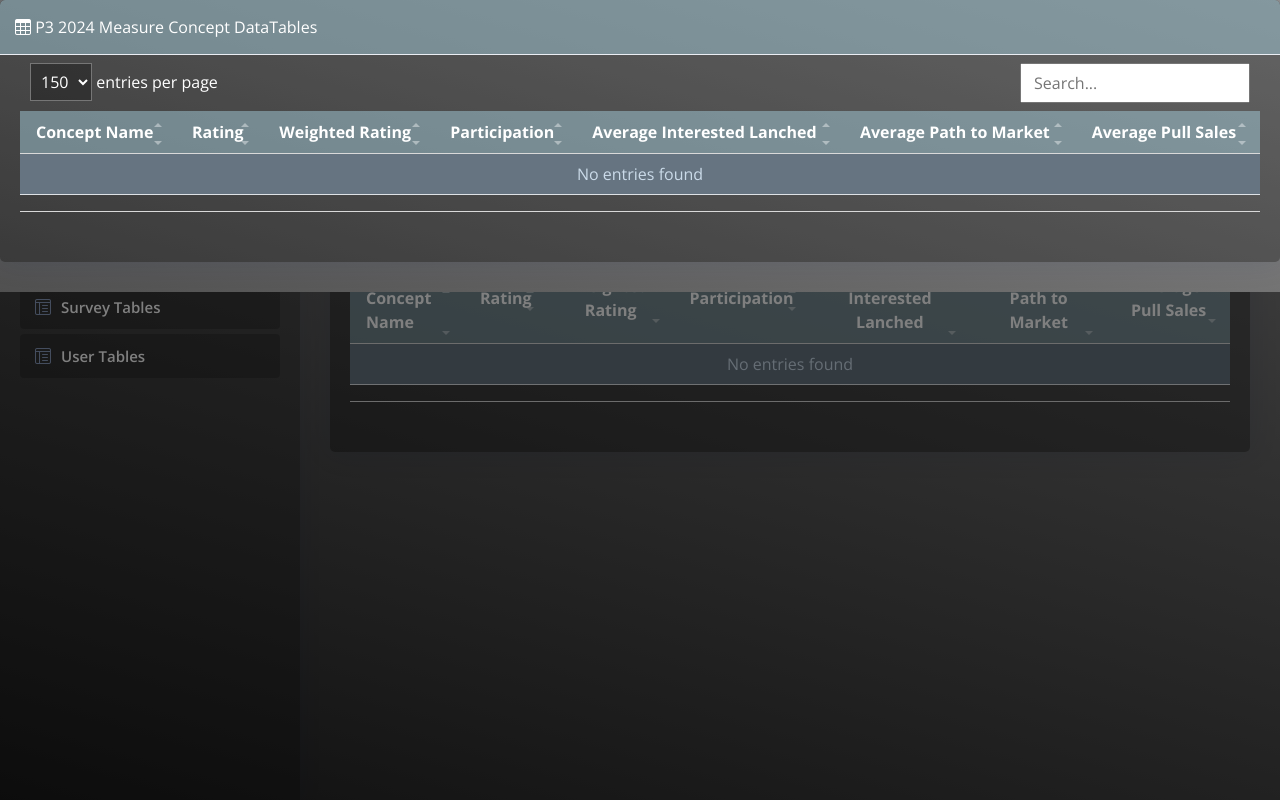
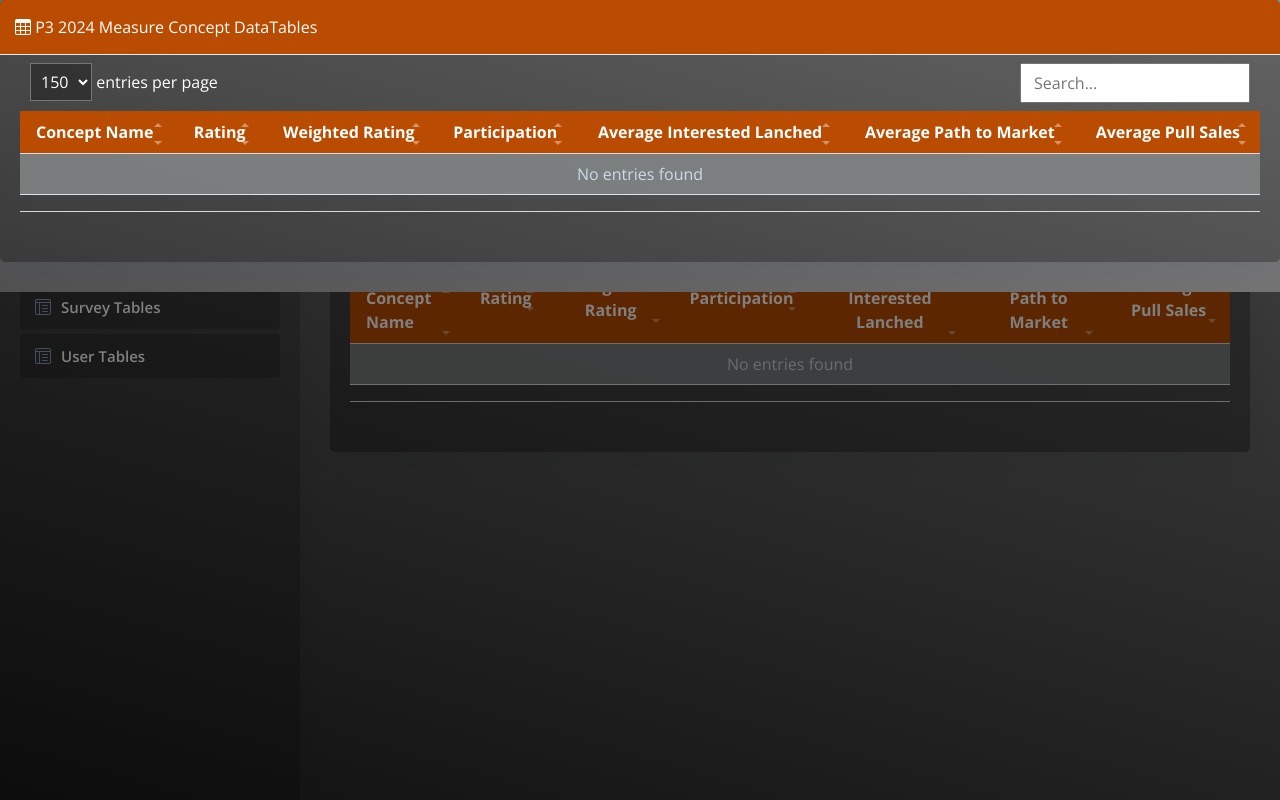
Before and after one commit to Lito8400/product-pipeline-pitch-2024, a Flask app: template templates/measure_concepts_admin.html in a window 1280 px wide, after a click on "Full Screen". Run offline with Flask 3, Linux system fonts and the light colour scheme; the template is opened without the code that fills it, so the values that code supplies are empty; some libraries are stand-ins or nearby versions.

Commit message:
Update dashboard and table for admin page, header for survey home page

```diff
--- a/main.py
+++ b/main.py
@@ -1,6 +1,6 @@
 from flask import Flask, render_template, request, redirect, url_for, session, jsonify, flash, g, send_file
 from flask_sqlalchemy import SQLAlchemy
-from flask_login import UserMixin, login_user, LoginManager, login_required, current_user, logout_user
+from flask_login import UserMixin, login_user, LoginManager, login_required, current_user, logout_user, user_loaded_from_request
 from flask_socketio import SocketIO
 from sqlalchemy.orm import DeclarativeBase, Mapped, mapped_column
 from sqlalchemy import Integer, String, Float, Boolean, ForeignKey, func, asc
--- a/static/assets_admin/css/style.css
+++ b/static/assets_admin/css/style.css
@@ -233,7 +233,7 @@ h6 {
 .card-header,
 .card-footer {
   border-color: #ebeef4;
-  background-color: rgb(163 204 217 / 50%);
+  background-color: #b94c01;
   color: #ffffff;
   padding: 15px;
 }
@@ -1273,7 +1273,7 @@ h6 {
 .fullscreen-all .card-header {
   flex: 0 1 auto;
   padding: 10px;
-  background: rgb(163 204 217 / 50%);
+  background: #b94c01;
   border-bottom: 1px solid #dee2e6;
 }
 
@@ -1291,7 +1291,7 @@ h6 {
 }
 
 .datatable-table > thead > tr > th {
-  background-color: rgb(163 204 217 / 50%);
+  background-color: #b94c01;
   color: #ffffff;
 }
 .datatable-table > tbody > tr > td {
@@ -1343,7 +1343,7 @@ label {
 
 .table {
   --bs-table-striped-color: #4b4c687d;
-  --bs-table-striped-bg: #667481;
+  --bs-table-striped-bg: #8c8f91d1;
   --bs-table-hover-color: #4154f1;
   --bs-table-hover-bg: #4154f1;
 }
--- a/static/css/survey_styles.css
+++ b/static/css/survey_styles.css
@@ -6,7 +6,7 @@
     background-color: #f4f4f4;
 } */
 body {
-    background-image: linear-gradient(16deg, #202020, #20202080);
+    background-image: url(/static/images/Header_Desktop.png);
     background-size: 100% 100%;
     background-attachment: fixed;
     background-position: center;
--- a/templates/measure_concepts_admin.html
+++ b/templates/measure_concepts_admin.html
@@ -34,24 +34,24 @@
                                             <thead>
                                                 <tr>
                                                     <th>Concept Name</th>
-                                                    <th>Rating</th>
-                                                    <th>Weighted Rating</th>
-                                                    <th>Participation</th>
-                                                    <th>Average Interested Lanched</th>
-                                                    <th>Average Path to Market</th>
-                                                    <th>Average Pull Sales</th>
+                                                    <th style="text-align: center; vertical-align: middle;">Rating</th>
+                                                    <th style="text-align: center; vertical-align: middle;">Weighted Rating</th>
+                                                    <th style="text-align: center; vertical-align: middle;">Participation</th>
+                                                    <th style="text-align: center; vertical-align: middle;">Average Interested Lanched</th>
+                                                    <th style="text-align: center; vertical-align: middle;">Average Path to Market</th>
+                                                    <th style="text-align: center; vertical-align: middle;">Average Pull Sales</th>
                                                 </tr>
                                             </thead>
                                             <tbody>
                                                 {% for product in measure_survey %}
                                                     <tr>
                                                         <td>{{ product.product_name }}</td>
-                                                        <td>{{ product.Rating }}</td>
-                                                        <td>{{ product.WRating}}</td>
-                                                        <td>{{ product.Participation }}</td>
-                                                        <td>{{ product.Average_interested_lanched }}</td>
-                                                        <td>{{ product.Average_path_to_market }}</td>
-                                                        <td>{{ product.Average_pull_sales }}</td>
+                                                        <td style="text-align: center; vertical-align: middle;">{{ product.Rating }}</td>
+                                                        <td style="text-align: center; vertical-align: middle;">{{ product.WRating}}</td>
+                                                        <td style="text-align: center; vertical-align: middle;">{{ product.Participation }}</td>
+                                                        <td style="text-align: center; vertical-align: middle;">{{ product.Average_interested_lanched }}</td>
+                                                        <td style="text-align: center; vertical-align: middle;">{{ product.Average_path_to_market }}</td>
+                                                        <td style="text-align: center; vertical-align: middle;">{{ product.Average_pull_sales }}</td>
                                                     </tr>
                                                 {% endfor %}
                                             </tbody>
```
Also changed, not shown: templates/index.html (+5 -4 lines), static/images/Header_Desktop.png (added), static/images/Header_Desktop_(1760x200)px.jpg (added), static/images/Header_Ipad_(730x265)px.jpg (added), static/images/Header_Iphone_(360x315)px.jpg (added).
